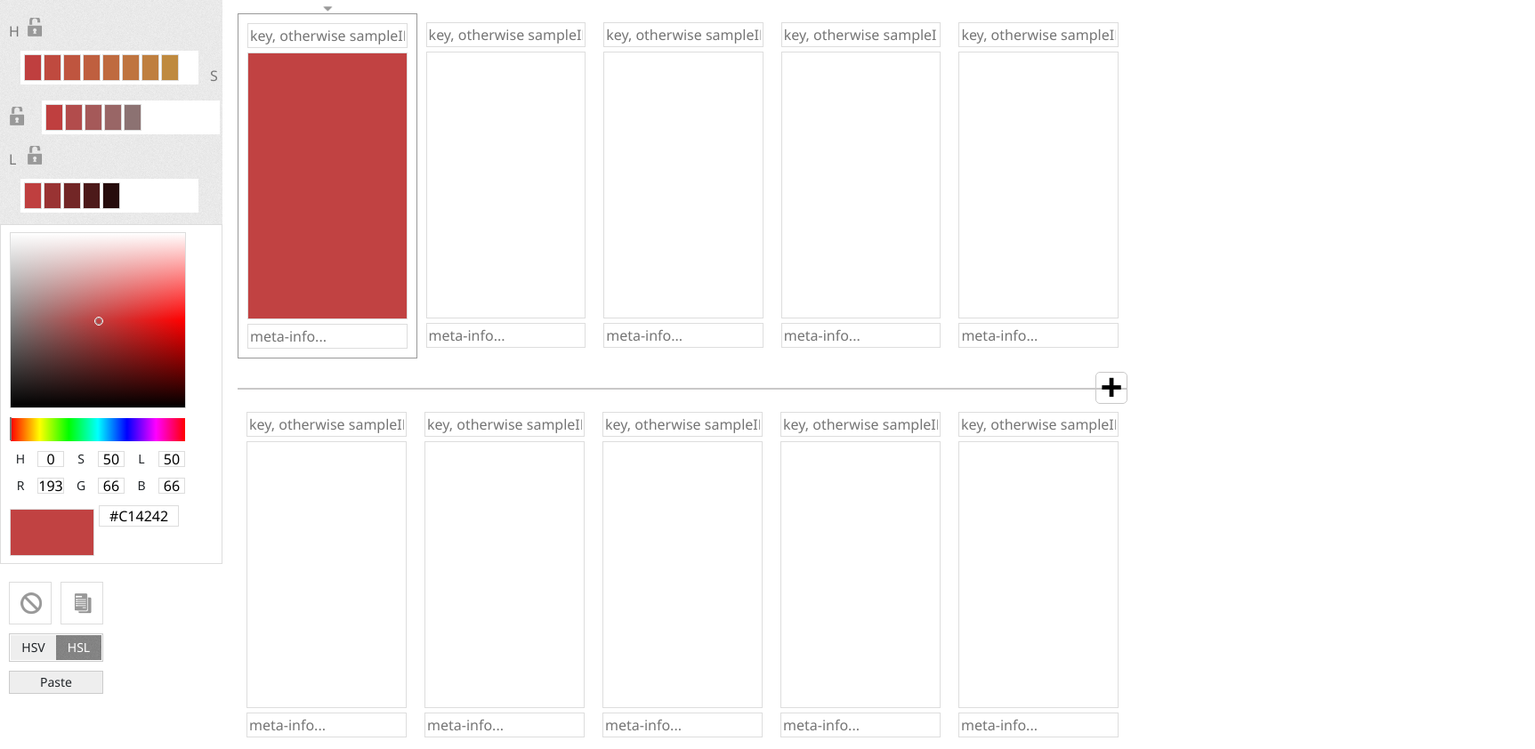
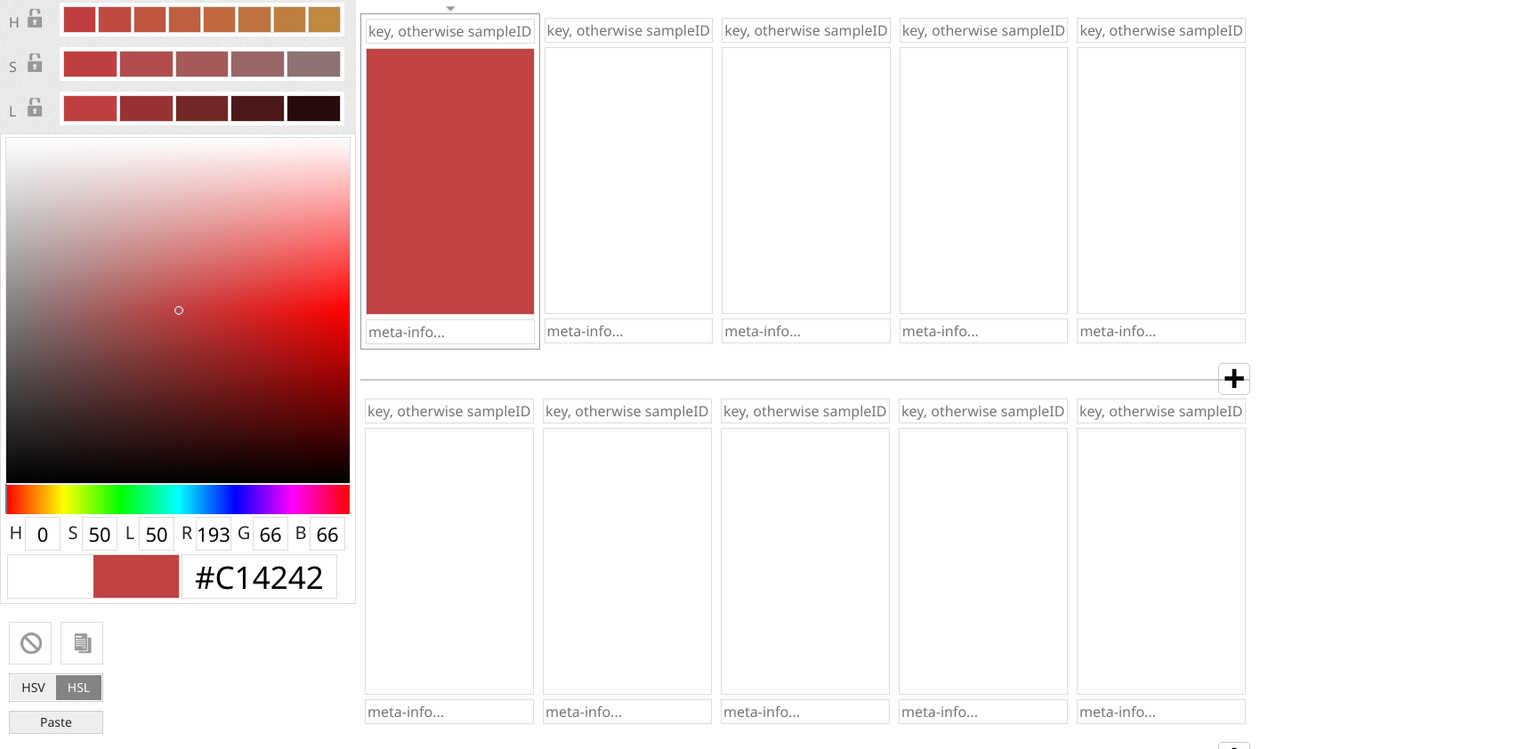
Before and after one commit to mihail-luchian/sophias_tulip, a plain HTML site: page tools/color_management/index.html in a window 1280 px wide. Shown: the top 842 px of the page at 89% size, 1725 px wide, since content can reach past the window. Drawn offline with Linux system fonts and the light colour scheme.

Commit message:
Improved color management tool UI

```diff
--- a/tools/color_management/css/base.css
+++ b/tools/color_management/css/base.css
@@ -28,17 +28,18 @@ body {
 
 #container-controls {
 
-    width: 300px;
+    width: 400px;
     position: sticky;
     top: 0;
     order: 1;
+    flex-shrink: 0;
 }
 
 
 #container-samples {
     width: 1000px;
     order: 2;
-    margin: 0 15px 20px 17px;
+    margin: 0 20px 20px 5px;
     display: flex;
     flex-wrap: wrap;
     transition: all 0.2s;
@@ -51,15 +52,16 @@ body {
     width: 300px;
     position: sticky;
     top: 0;
-
     order: 3;
+    flex-shrink: 0;
 }
 
 /*Second layer of the hierarchy*/
 
 #color-palettes {
 
-    padding: 10px 0;
+    width: 100%;
+    padding: 0;
     background-image: url('../files/grain.png');
     background-repeat: repeat;
     background-color: #EEE;
--- a/tools/color_management/css/color_palettes.css
+++ b/tools/color_management/css/color_palettes.css
@@ -17,24 +17,27 @@
 	padding: 0 10px;
 	text-align: right;
 	line-height: inherit;
+	float: left;
 }
 
 .palette {
-	width: 200px;
+	width: 80%;
 	height: 38px;
 	margin: 3px;
 	padding: 3px;
-	display: table;
+	display: flex;
+	flex-direction: row;
+	justify-content: space-between;
 	background-color: #FFF;
+	float: right;
 }
 
 .palette .palette-sample-color {
-	width: 20px;
-	height: 30px;
+    width: 100%;
 	margin: 1px;
-	position: relative;
+
 	border: 1px solid #DDD;
-	float: left;
+
 	transition: all 0.2s;
 }
 
--- a/tools/color_management/css/color_picker.css
+++ b/tools/color_management/css/color_picker.css
@@ -1,7 +1,7 @@
 /*This file contains the css for the color picker elements*/
 
 #color-picker {
-    width: 250px;
+    width: 100%;
     margin: 0;
     border: 1px solid #DDD;
     background-color: #FFF;
@@ -14,9 +14,9 @@
 }
 
 #color-picker .picking-area {
-    width: 198px;
-    height: 198px;
-    margin: 5px;
+    width: 100%;
+    padding-top: 100%;
+    margin: 0px;
     border: 1px solid #DDD;
     position: relative;
     float: left;
@@ -81,9 +81,9 @@
 
 #color-picker .hue,
 #color-picker .alpha {
-    width: 198px;
-    height: 28px;
-    margin: 5px;
+    width: 100%;
+    height: 35px;
+    margin: 0px;
     border: 1px solid #FFF;
     float: left;
 }
@@ -121,23 +121,24 @@
 }
 
 #color-picker .input {
-    width: 64px;
-    margin: 5px 2px;
+    margin: 2px 2px;
     float: left;
+    height: 38px;
 }
 
 #color-picker .input .name {
-    height: 20px;
-    width: 30px;
+    width: 20px;
+    height: 100%;
     text-align: center;
-    font-size: 14px;
-    line-height: 18px;
+    font-size: 20px;
+    line-height: 36px;
     float: left;
 }
 
 #color-picker .input input {
-    width: 30px;
-    height: 18px;
+    width: 40px;
+    height: 100%;
+    font-size: 22px;
     margin: 0;
     padding: 0;
     border: 1px solid #DDD;
@@ -147,6 +148,18 @@
     -moz-user-select: text;
     -webkit-user-select: text;
     -ms-user-select: text;
+    -moz-appearance: textfield;
+}
+
+/*This is to hide the arrows on the text fields*/
+#color-picker .input input[type="number"] {
+    -moz-appearance: textfield;
+}
+
+#color-picker .input input[type="number"]::-webkit-outer-spin-button,
+#color-picker .input input[type="number"]::-webkit-inner-spin-button{
+    -webkit-appearance: none;
+        margin: 0;
 }
 
 #color-picker .input[data-topic="lightness"] {
@@ -162,9 +175,10 @@
 }
 
 #color-picker .input[data-topic="hexa"] {
-    width: auto;
+    width: 45%;
+    height: 50px;
     float: left;
-    margin: 6px 8px 0 0;
+    margin: 2px 2px 0 0;
 }
 
 #color-picker .input[data-topic="hexa"] > .name {
@@ -172,44 +186,40 @@
 }
 
 #color-picker .input[data-topic="hexa"] > input {
-    width: 90px;
-    height: 24px;
+    width: 100%;
+    height: 100%;
     padding: 2px 0;
     -moz-box-sizing: border-box;
     -webkit-box-sizing: border-box;
     box-sizing: border-box;
+        font-size: 35px;
 }
 
 
 /* Preview color */
 #color-picker .preview {
-    width: 95px;
-    height: 53px;
-    margin: 5px;
-    margin-top: 10px;
+    width: 50%;
+    height: 50px;
+    margin: 2px;
     border: 1px solid #DDD;
     background-image: url("../files/alpha.png");
     float: left;
-    position: relative;
+    display: block;
 }
 
 #color-picker .preview:before {
+    width: 50%;
     height: 100%;
-    width: 50%;
-    left: 50%;
-    top: 0;
     content: "";
     background: #FFF;
-    position: absolute;
-    z-index: 1;
+    float: left;
 }
 
-#color-picker .preview-color {
-    width: 100%;
+.preview .preview-color {
+    width: 50%;
     height: 100%;
     background-color: rgba(255, 0, 0, 0.5);
-    position: absolute;
-    z-index: 1;
+    float: right;
 }
 
 #color-picker .switch_mode {
--- a/tools/color_management/css/container_samples.css
+++ b/tools/color_management/css/container_samples.css
@@ -13,12 +13,33 @@
     flex-direction: column;
     flex-grow:1;
     position: relative;
-    padding: 10px;
+    padding: 5px;
 }
+
+
+.sample-line .sample[data-active='true'] {
+    border: 1px solid #999;
+
+}
+
+.sample-line .sample[data-active='true']:after {
+    content: "";
+    position: absolute;
+    background: url('../files/arrow.png') center no-repeat;
+    width: 100%;
+    height: 12px;
+    top: -7px;
+    z-index: 2;
+    left: 50%;
+    transform: translate(-50%, -50%);
+}
+
 
 .sample-line input{
     width: 100%;
     border: 1px solid #DDD;
+    -moz-user-select: text;
+    -webkit-user-select: text;
 }
 
 
@@ -49,7 +70,7 @@
     background-color: #FAFAFA;
     border: 1px solid #c9c8c8;
     display: none;
-    margin-left: 1000px;
+    margin-left: 990px;
     margin-top: -70px;
 
 }
@@ -109,21 +130,3 @@
 .sample-toolbar > *:hover{
     opacity: 1;
 }
-
-
-.sample-line .sample[data-active='true'] {
-    border: 1px solid #999;
-
-}
-
-.sample-line .sample[data-active='true']:after {
-    content: "";
-    position: absolute;
-    background: url('../files/arrow.png') center no-repeat;
-    width: 100%;
-    height: 12px;
-    top: -7px;
-    z-index: 2;
-    left: 50%;
-    transform: translate(-50%, -50%);
-}
--- a/tools/color_management/index.html
+++ b/tools/color_management/index.html
@@ -31,7 +31,7 @@
         <div id="container-controls">
 
             <!--these are the color palettes-->
-            <div id="color-palettes" class="block"></div>
+            <div id="color-palettes" ></div>
 
             <!-- this is the color picking tool -->
             <div id="color-picker" data-topic="picker" data-mode="HSL"></div>
--- a/tools/color_management/src/script.js
+++ b/tools/color_management/src/script.js
@@ -59,7 +59,7 @@ var UIColorPicker = (function UIColorPicker() {
 
 		this.createPreviewBox();
 
-		this.newInputComponent('hexa', 'hexa', this.inputChangeHexa.bind(this));
+		this.newInputComponent('hexa', 'hexa', this.inputChangeHexa.bind(this),'text');
 
 		this.setColor(this.color);
 		pickers[topic] = this;
@@ -113,7 +113,7 @@ var UIColorPicker = (function UIColorPicker() {
 		this.node.appendChild(preview_box);
 	};
 
-	ColorPicker.prototype.newInputComponent = function newInputComponent(title, topic, onChangeFunc) {
+	ColorPicker.prototype.newInputComponent = function newInputComponent(title, topic, onChangeFunc,type = 'number') {
 		var wrapper = document.createElement('div');
 		var input = document.createElement('input');
 		var info = document.createElement('span');
@@ -122,7 +122,7 @@ var UIColorPicker = (function UIColorPicker() {
 		wrapper.setAttribute('data-topic', topic);
 		info.textContent = title;
 		info.className = 'name';
-		input.setAttribute('type', 'text');
+		input.setAttribute('type', type);
 
 		wrapper.appendChild(info);
 		wrapper.appendChild(input);
```
